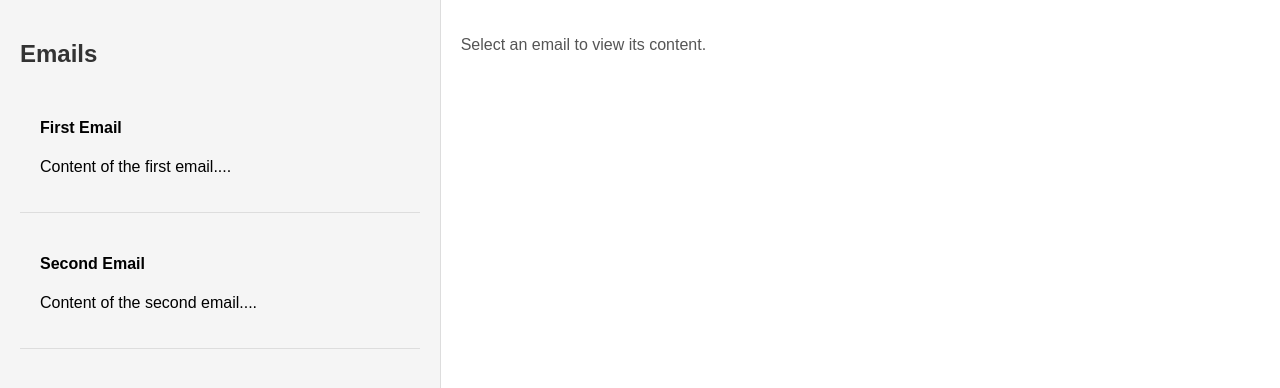
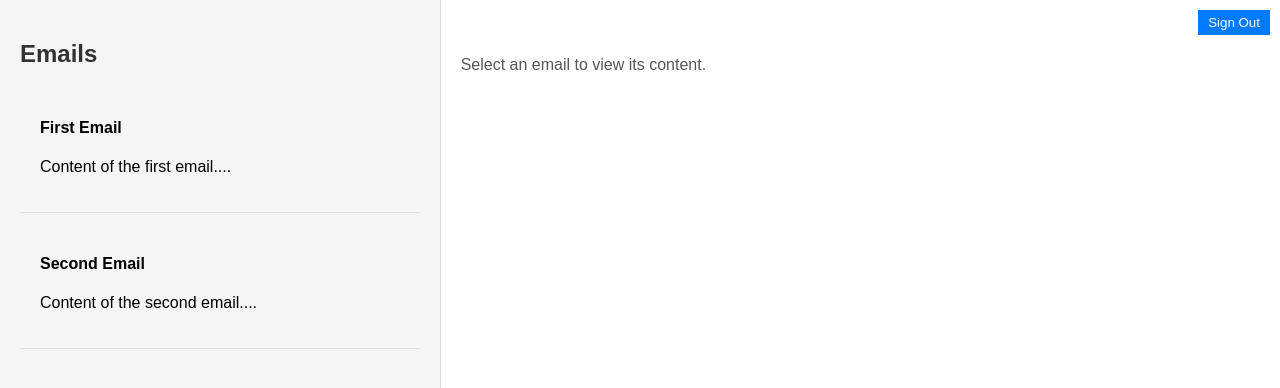
Before and after one commit to keeganasmith/tamuhack2024, a React (Create React App) app in the folder frontend/: page /email in a window 1280 px wide. Shown: the top 388 px of the page. Built offline with nearby package versions, Linux system fonts and the light colour scheme.

Commit message:
Sign Out

```diff
--- a/frontend/src/screens/EmailScreen.js
+++ b/frontend/src/screens/EmailScreen.js
@@ -1,9 +1,13 @@
 // src/components/EmailScreen.js
 import React, { useState } from 'react';
 import parse from 'html-react-parser';
+import { useNavigate  } from 'react-router-dom';
 import '../styles/EmailScreen.css'; // Import the CSS file
 
 const EmailScreen = () => {
+
+  const history = useNavigate();
+
   // Sample data for emails
   const initialEmails = [
     { id: 1, subject: 'First Email', content: 'Content of the first email.' },
@@ -18,8 +22,18 @@ const EmailScreen = () => {
     setSelectedEmail(email);
   };
 
+  const handleSignOut = () => {
+    // Implement your sign-out logic here
+    console.log('Signing out...');
+    history("/");
+  };
+
   return (
     <div className="email-screen">
+      <div className="sign-out-button" onClick={handleSignOut}>
+        <button>Sign Out</button>
+      </div>
+
       <div className="email-list">
         <h2>Emails</h2>
         <ul>
--- a/frontend/src/styles/EmailScreen.css
+++ b/frontend/src/styles/EmailScreen.css
@@ -1,8 +1,27 @@
-/* src/components/EmailScreen.css */
+/* src/styles/EmailScreen.css */
 
 .email-screen {
     display: flex;
+    position: relative;
     font-family: 'Arial', sans-serif;
+  }
+
+  .sign-out-button {
+    position: absolute;
+    top: 10px;
+    right: 10px;
+  }
+
+  .sign-out-button button {
+    background-color: #007bff;
+    color: #fff;
+    padding: 5px 10px;
+    border: none;
+    cursor: pointer;
+  }
+
+  .sign-out-button button:hover {
+    background-color: #0056b3;
   }
 
   .email-list {
@@ -42,6 +61,7 @@
   .email-content {
     flex: 2;
     padding: 20px;
+    margin-top: 20px; /* Add margin-top to lower the email content */
   }
 
   .email-content h2 {
```
Lines whose indentation alone changed are shown as unchanged.
